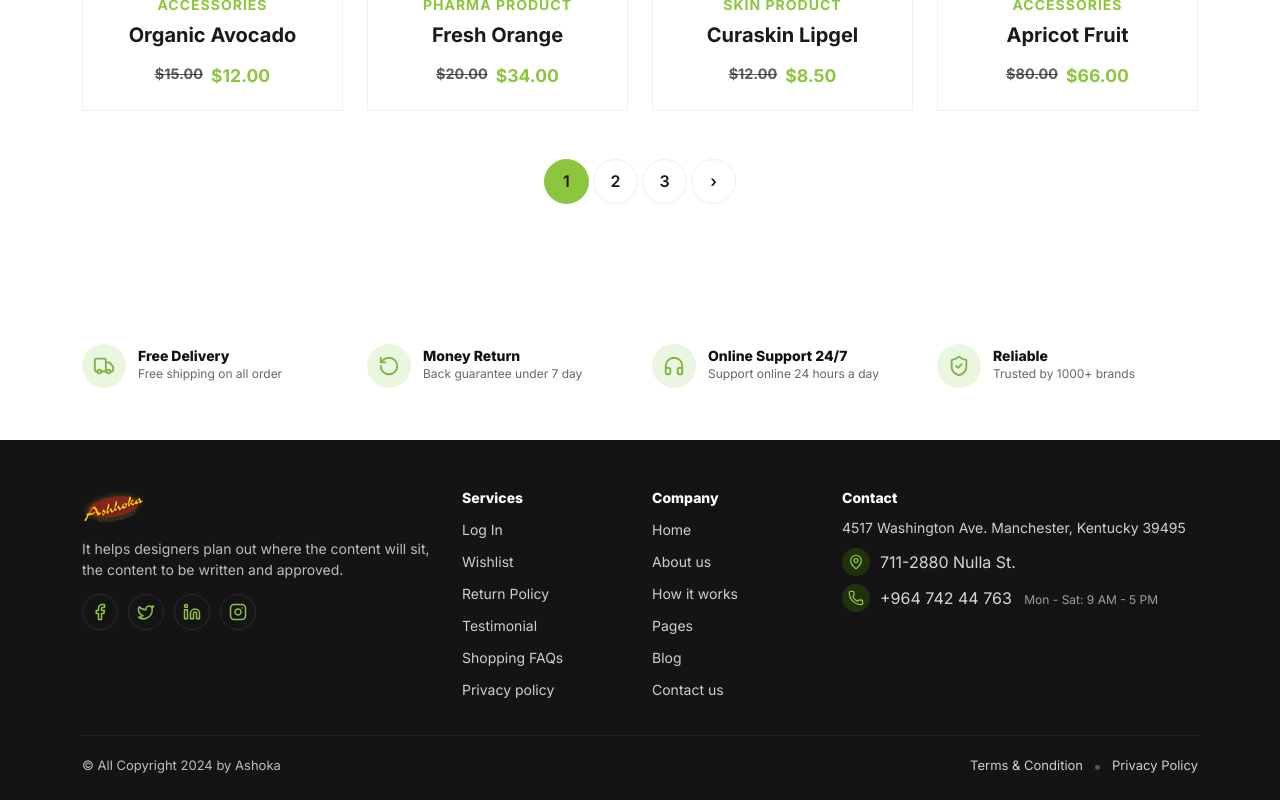
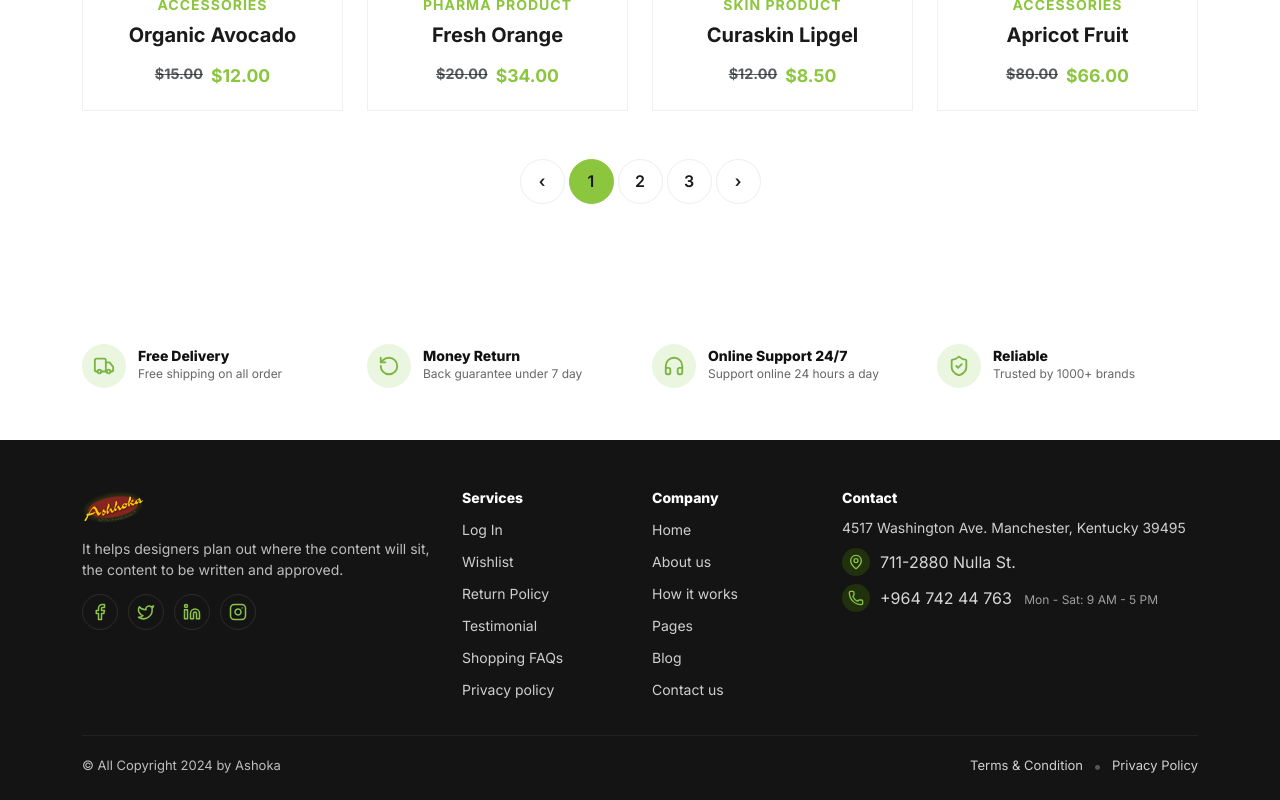
Before and after one commit to VedikaSonar/Ashoka, a React (Vite) app: page /shop in a window 1280 px wide. Shown: the part 1217-2017 px from the top of the page. Built offline with nearby package versions, Linux system fonts and the light colour scheme.

Commit message:
Product Pagination Code Updated

```diff
--- a/src/Pages/Product.jsx
+++ b/src/Pages/Product.jsx
@@ -158,10 +158,11 @@ const Product = () => {
           {/* Pagination */}
           <div className="pagination-wrapper d-flex justify-content-center mt-5">
             <Pagination>
+              <Pagination.Prev  />
               <Pagination.Item active>{1}</Pagination.Item>
               <Pagination.Item>{2}</Pagination.Item>
               <Pagination.Item>{3}</Pagination.Item>
-              <Pagination.Next />
+              <Pagination.Next  />
             </Pagination>
           </div>
         </Container>
```
